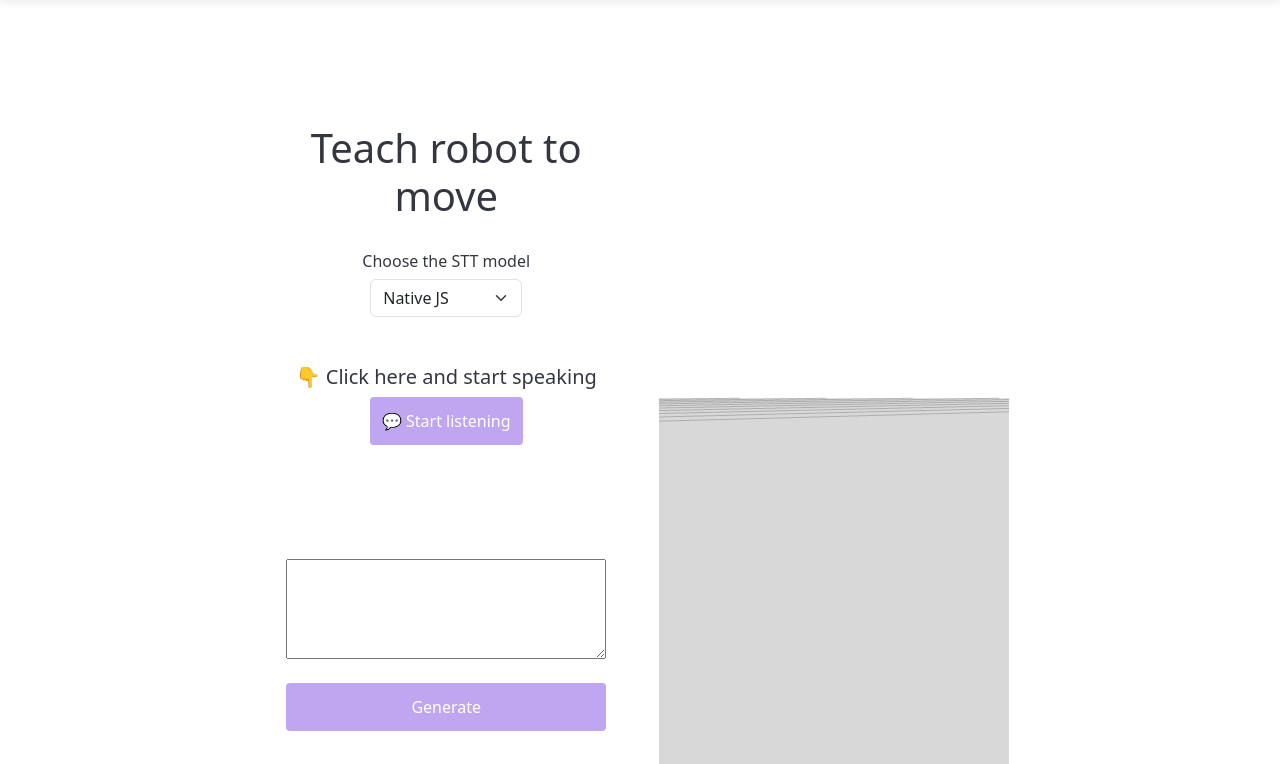
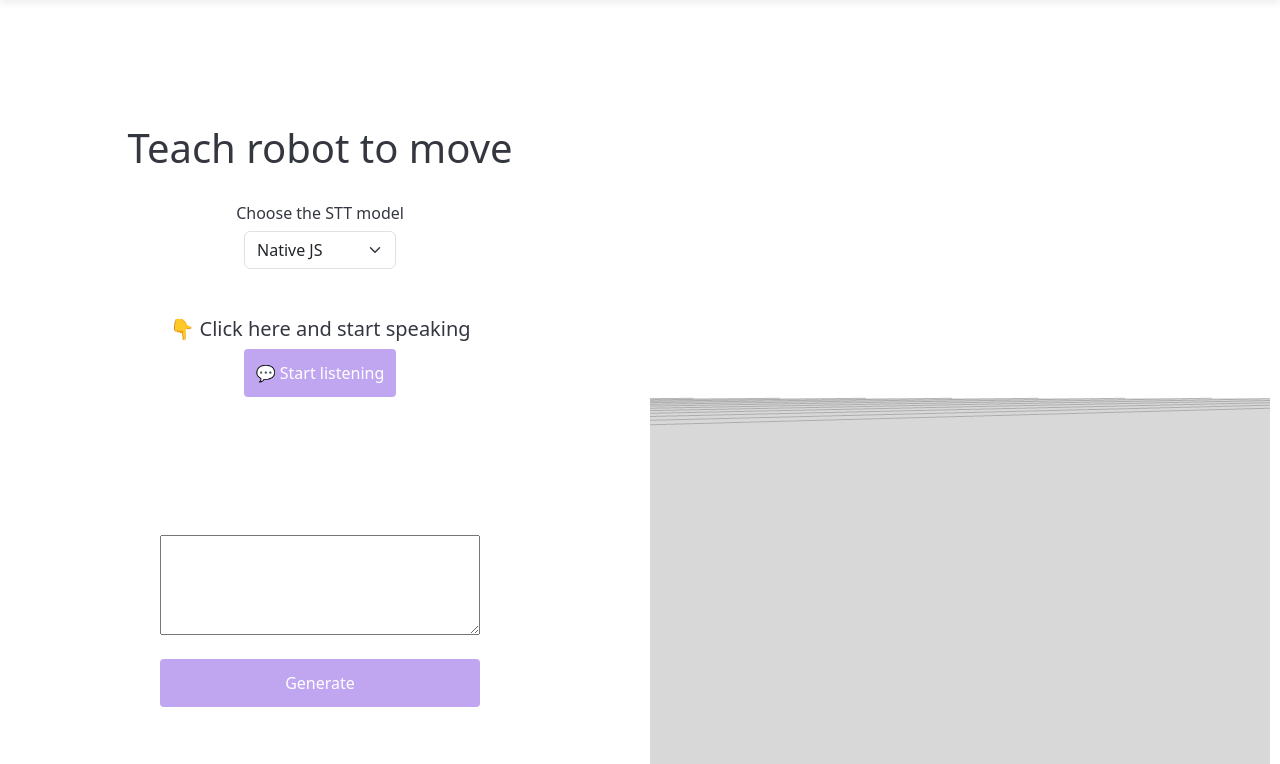
Before and after one commit to kexincchen/Teach-Robot-to-move, a Flask app: page / in a window 1280 px wide. Shown: the part 61-825 px from the top of the page. Run offline with Flask 3, Linux system fonts and the light colour scheme; some libraries are stand-ins or nearby versions.

Commit message:
Remove padding and margin

```diff
--- a/static/css/main.css
+++ b/static/css/main.css
@@ -84,6 +84,12 @@ button:hover {
 
 }
 
+#userPanel {
+  width: 100%;        /* Ensure the content element takes up the full width of its parent */
+  padding: 0;         /* Remove any padding */
+  margin: 0;          /* Remove any margins */
+  /* ... other properties ... */
+}
 
 .flex-child{
   display: flex;
```
